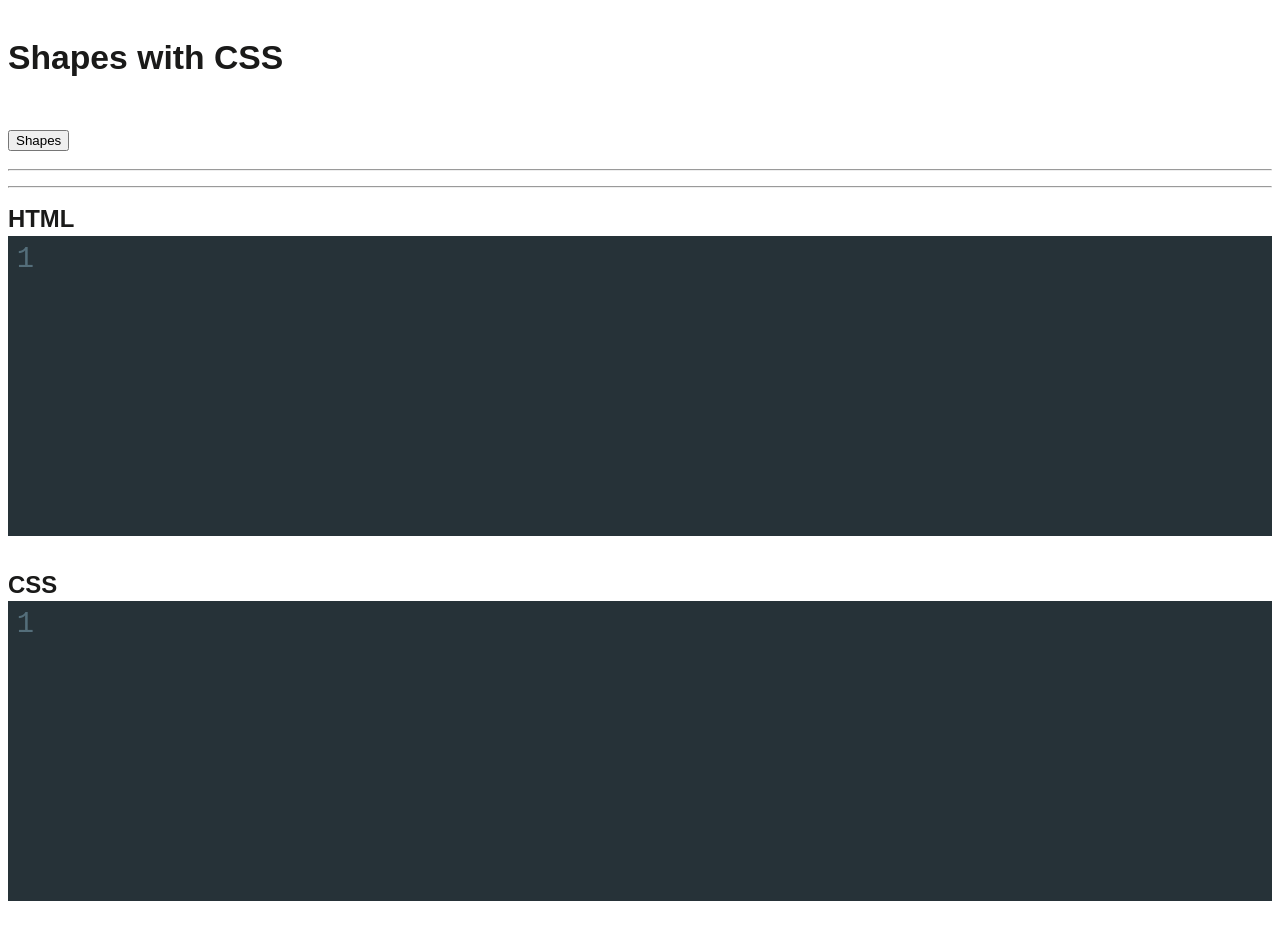
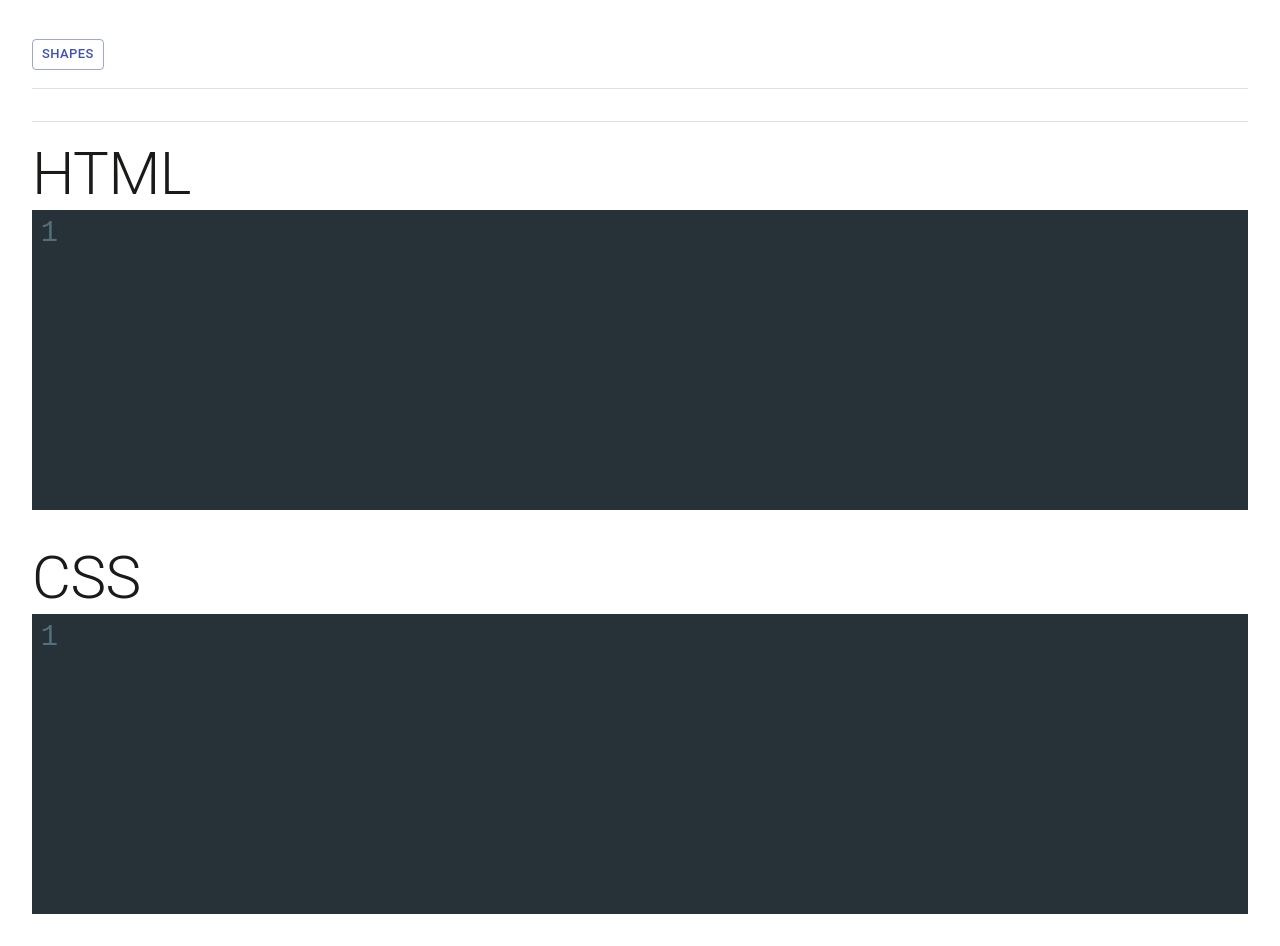
Before and after one commit to cra2ycoder/css-tour, a React (Create React App) app: page / in a window 1280 px wide. Before the commit the page ends 909 px from the top, so only its background shows below. Built offline with nearby package versions, Linux system fonts and the light colour scheme.

Commit message:
material ui & formik integrations

```diff
--- a/components/CSS/CSSOptions.tsx
+++ b/components/CSS/CSSOptions.tsx
@@ -1,24 +1,49 @@
 import { memo } from "react";
+import { useFormik } from "formik";
+import { Checkbox, FormControlLabel, Typography } from "@material-ui/core";
 
 function CSSOptions(props: any) {
   const { options = {}, onChange = () => {} } = props;
 
-  const handleChange = (e) => {
-    const { id, checked } = e.target;
-    onChange({ id, checked });
+  // const formik = useFormik({
+  //   initialValues: {},
+  //   validateOnChange: (values) => {
+  //     console.log({ values });
+  //   },
+  //   onSubmit: (values) => {
+  //     console.log({ values });
+  //     // alert(JSON.stringify(values, null, 2));
+  //   }
+  // });
+
+  const handleChange = (cbState) => {
+    console.log({ cbState });
+
+    // const { id, checked } = e.target;
+    // onChange({ id, checked });
   };
 
   return (
-    <div id="css-options" style={{ fontSize: "12px" }}>
-      {Object.keys(options).map((key: string, idx: number) => {
-        return (
-          <label key={`button-${idx}`}>
-            <input type="checkbox" id={key} onChange={handleChange} />
-            {key}
-          </label>
-        );
-      })}
-    </div>
+    <>
+      <Typography variant="overline">CSS Properties:</Typography>
+      <form onChange={handleChange}>
+        {Object.keys(options).map((key: string, idx: number) => {
+          return (
+            <FormControlLabel
+              label={key}
+              control={
+                <Checkbox
+                  key={`button-${idx}`}
+                  id={key}
+                  // onChange={formik.handleChange}
+                  title={key}
+                />
+              }
+            />
+          );
+        })}
+      </form>
+    </>
   );
 }
 
--- a/components/LiveCoder/CodeEditor.tsx
+++ b/components/LiveCoder/CodeEditor.tsx
@@ -1,3 +1,4 @@
+import { Box, Typography } from "@material-ui/core";
 import { useSelector, useDispatch } from "react-redux";
 import { Controlled as CodeMirror } from "react-codemirror2";
 import "codemirror/mode/xml/xml";
@@ -10,16 +11,9 @@ function CodeEditor() {
   const actionDispatch = useDispatch();
 
   return (
-    <div
-      style={{
-        display: "flex",
-        width: "100%",
-        flexWrap: "wrap",
-        justifyContent: "space-between"
-      }}
-    >
-      <div style={{ width: "100%", marginBottom: "2rem" }}>
-        <h5 style={{ margin: 0 }}>HTML</h5>
+    <>
+      <Box mb={4}>
+        <Typography variant="h2">HTML</Typography>
         <CodeMirror
           value={code?.html?.trim()}
           options={{
@@ -32,9 +26,9 @@ function CodeEditor() {
           }}
           onChange={(editor, data, value) => {}}
         />
-      </div>
-      <div style={{ width: `100%` }}>
-        <h5 style={{ margin: 0 }}>CSS</h5>
+      </Box>
+      <Box>
+        <Typography variant="h2">CSS</Typography>
         <CodeMirror
           value={code?.css?.replace(/        /g, " ")}
           options={{
@@ -47,8 +41,8 @@ function CodeEditor() {
           }}
           onChange={(editor, data, value) => {}}
         />
-      </div>
-    </div>
+      </Box>
+    </>
   );
 }
 
--- a/components/LiveCoder/LiveCoder.tsx
+++ b/components/LiveCoder/LiveCoder.tsx
@@ -1,3 +1,4 @@
+import { Box, Button, Divider } from "@material-ui/core";
 import { useState } from "react";
 import CodeEditor from "./CodeEditor";
 import componentList from "../CSS/ComponentList";
@@ -12,13 +13,23 @@ function LiveCoder() {
   return (
     <>
       {componentList.map((x, idx) => (
-        <button key={`btn-${idx}`} onClick={() => renderComponent(x)}>
+        <Button
+          key={`btn-${idx}`}
+          size="small"
+          color="primary"
+          variant="outlined"
+          onClick={() => renderComponent(x)}
+        >
           {x.name}
-        </button>
+        </Button>
       ))}
-      <hr />
-      <div>{activeComponent?.component || <></>}</div>
-      <hr />
+      <Box pt={2} pb={2}>
+        <Divider />
+        <Box pt={2} pb={2}>
+          {activeComponent?.component || <></>}
+        </Box>
+        <Divider />
+      </Box>
       <CodeEditor />
     </>
   );
--- a/package.json
+++ b/package.json
@@ -5,8 +5,10 @@
   "keywords": [],
   "main": "src/index.tsx",
   "dependencies": {
+    "@material-ui/core": "4.11.4",
     "@reduxjs/toolkit": "1.5.1",
     "codemirror": "5.61.0",
+    "formik": "2.2.6",
     "react": "17.0.2",
     "react-codemirror2": "7.2.1",
     "react-dom": "17.0.2",
--- a/src/App.tsx
+++ b/src/App.tsx
@@ -1,4 +1,5 @@
 import { Provider } from "react-redux";
+import { Box } from "@material-ui/core";
 import ReduxStore from "../redux/store";
 import LiveCoder from "../components/LiveCoder";
 import "./styles.css";
@@ -6,10 +7,9 @@ import "./styles.css";
 export default function App() {
   return (
     <Provider store={ReduxStore}>
-      <div className="App">
-        <h3>Shapes with CSS</h3>
+      <Box className="App" p={3}>
         <LiveCoder />
-      </div>
+      </Box>
     </Provider>
   );
 }
--- a/utils/index.ts
+++ b/utils/index.ts
@@ -1,5 +1,12 @@
-export const getCSSString = (className: string[], stylesheet: object) => {
-  const getStylesheet = (obj) => {
+/**
+ *
+ * @param className
+ * @param stylesheet
+ *
+ * @todo typings
+ */
+export const getCSSString = (className: string[], stylesheet: any) => {
+  const getStylesheet = (obj: any) => {
     let cssString = ``;
     Object.keys(obj).forEach((key) => {
       cssString += `${key}: ${obj[key]};\n`;
```
